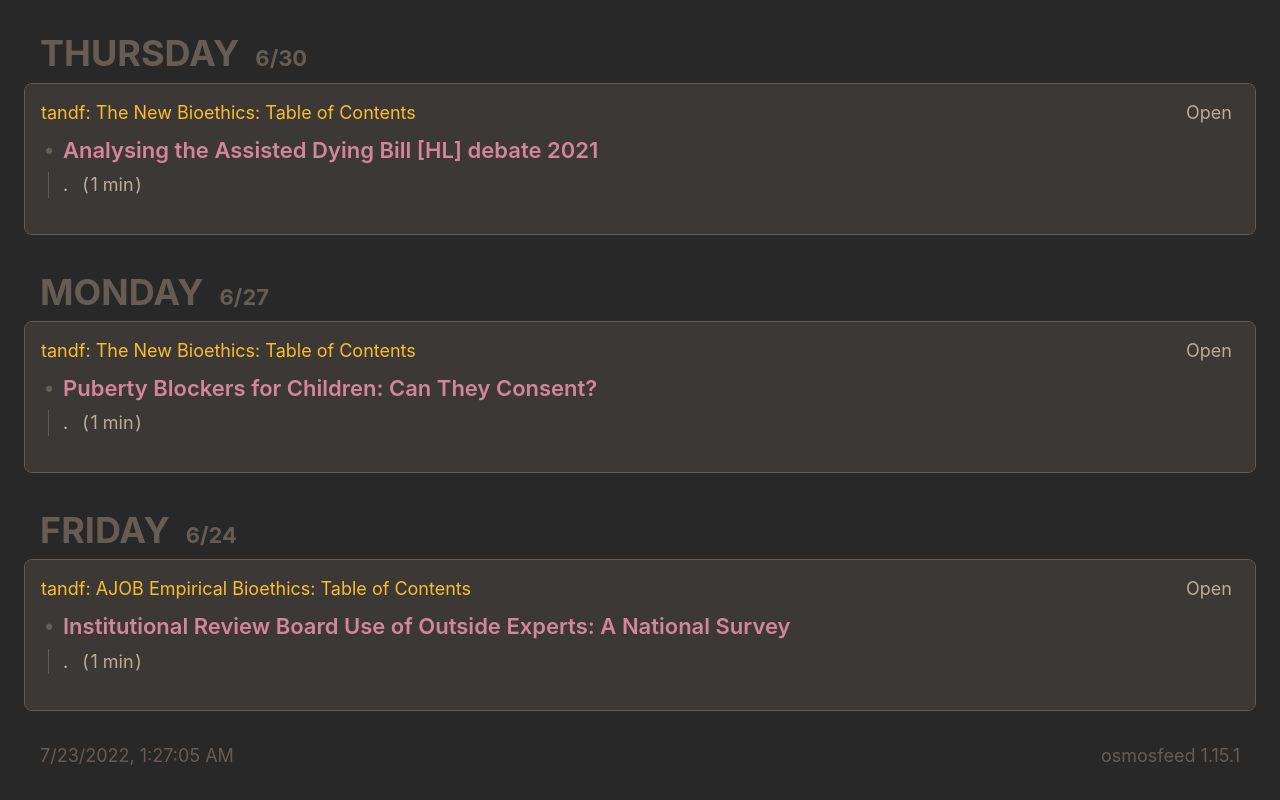
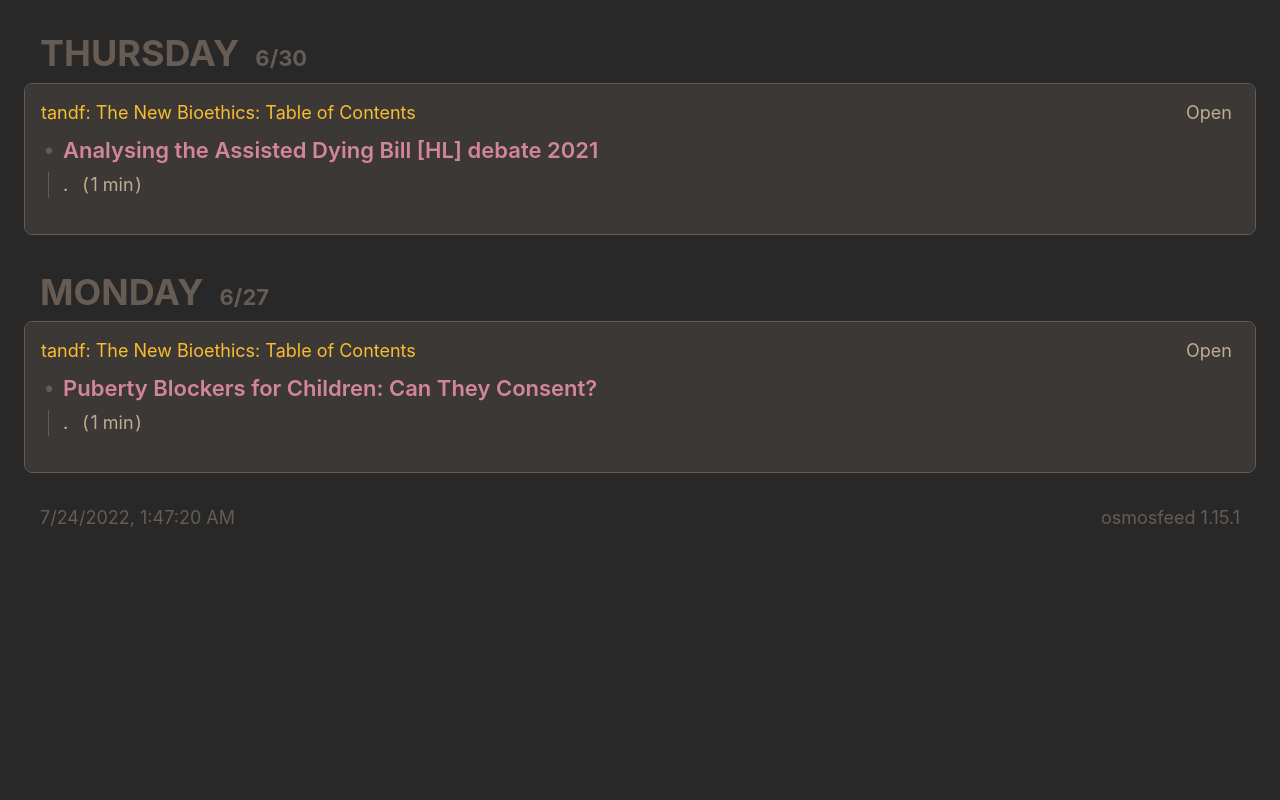
Before and after one commit to ideiaetica/bioetica, a plain HTML site: page index.html in a window 1280 px wide. Shown: the part 1218-2018 px from the top of the page. After the commit the page ends 1780 px from the top, so only its background shows below. Drawn offline with Linux system fonts and the light colour scheme.

Commit message:
deploy: ad9a94fd4f4aeb0e1ba3fd49a6c5d04bda58db49

```diff
--- a/index.html
+++ b/index.html
@@ -350,57 +350,10 @@
             </li>
         </ul>
       </section>
-      <section class="daily-content js-toggle-accordions-scope">
-        <h2 class="daily-heading">
-          <button
-            class="daily-heading-toggle"
-            data-action="toggle-accordions"
-            title="Click to toggle the day, Ctrl + click to toggle all."
-          >
-            <time class="daily-heading-toggle__weekday js-offset-weekday" data-offset-date=2022-06-24 datetime="2022-06-24T02:39:22.000Z">2022-06-24</time>
-            <time class="daily-heading-toggle__date js-offset-date" data-offset-date=2022-06-24 datetime="2022-06-24T02:39:22.000Z"></time>
-          </button>
-        </h2>
-        <ul class="sources card">
-            <li class="card__section">
-              <section class="js-toggle-accordions-scope">
-                <h3 class="source-heading">
-                  <button
-                    class="source-heading__name"
-                    data-action="toggle-accordions"
-                    title="Click to toggle the source, Ctrl + click to toggle all."
-                  >tandf: AJOB Empirical Bioethics: Table of Contents</button>
-                  <a class="source-heading__link" href="https://www.tandfonline.com/loi/uabr21?af&#x3D;R">Open</a>
-                </h3>
-                <section class="articles-per-source">
-                    <article>
-                      <details
-                        class="article-expander"
-                        data-action="toggle-native-accordion"
-                        data-accordion-key="https://www.tandfonline.com/doi/full/10.1080/23294515.2022.2090459?af&#x3D;R"
-                        open
-                      >
-                        <summary class="article-expander__title">Institutional Review Board Use of Outside Experts: A National Survey</summary>
-                        <a class="article-summary-link article-summary-box-outer" href="https://www.tandfonline.com/doi/full/10.1080/23294515.2022.2090459?af&#x3D;R">
-                          <div class="article-summary-box-inner media-object">
-                            <span class="media-object__text">
-                              <span>.</span>
-                                &ensp;<span class="article-reading-time">(&hairsp;1
-                                  min&hairsp;)</span>
-                            </span>
-                          </div>
-                        </a>
-                      </details>
-                    </article>
-                </section>
-              </section>
-            </li>
-        </ul>
-      </section>
 
     <footer>
-      <a class="footer-link" href="https://github.com/ideiaetica/bioetica/actions/runs/2722033420">
-        <time id="build-timestamp" datetime="2022-07-23T01:27:05.113Z">2022-07-23T01:27:05.113Z</time>
+      <a class="footer-link" href="https://github.com/ideiaetica/bioetica/actions/runs/2725649579">
+        <time id="build-timestamp" datetime="2022-07-24T01:47:20.999Z">2022-07-24T01:47:20.999Z</time>
       </a>
       <a class="footer-link" href="https://github.com/osmoscraft/osmosfeed">osmosfeed 1.15.1</a>
     </footer>
```
Also changed, not shown: cache.json (+0 -10 lines), 1 other file.
